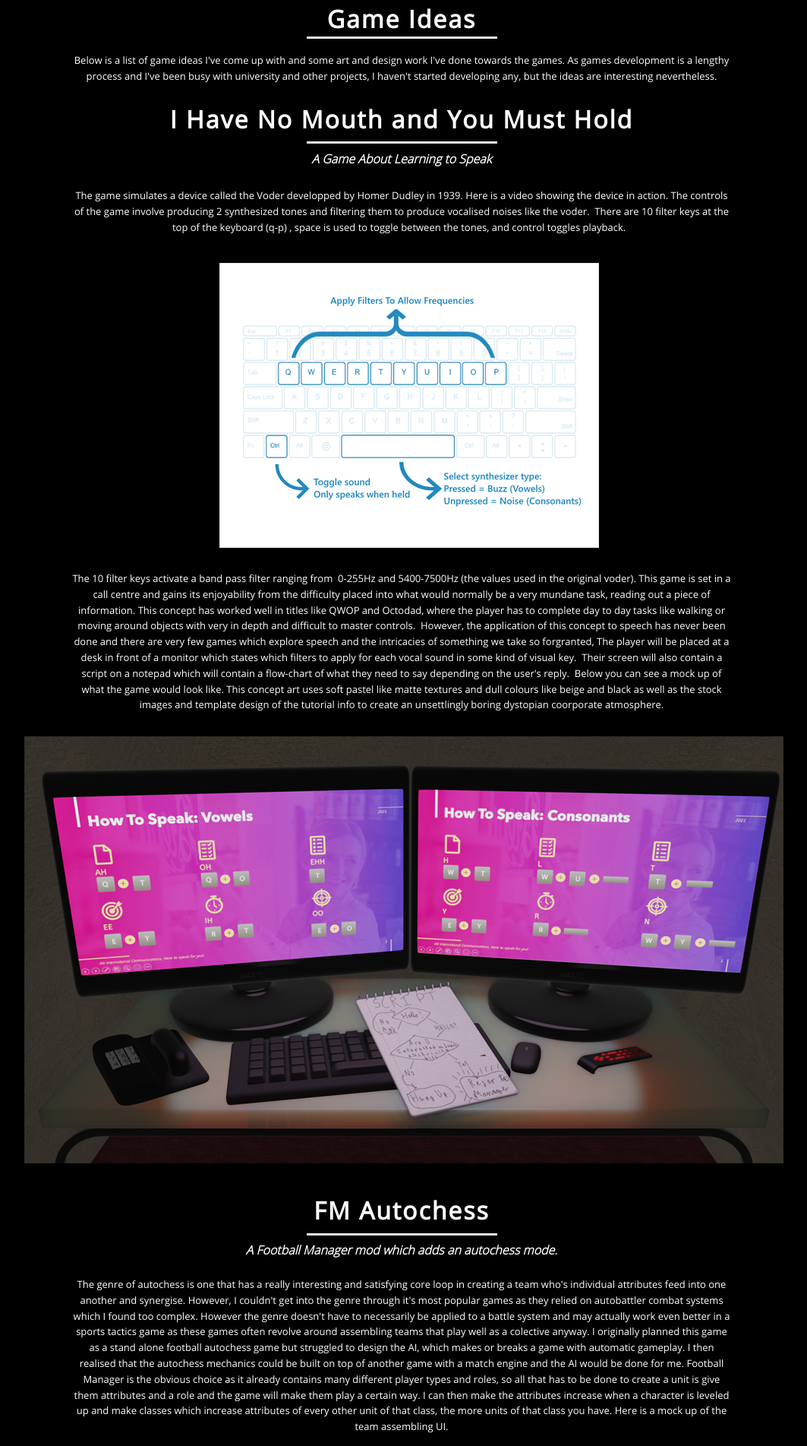
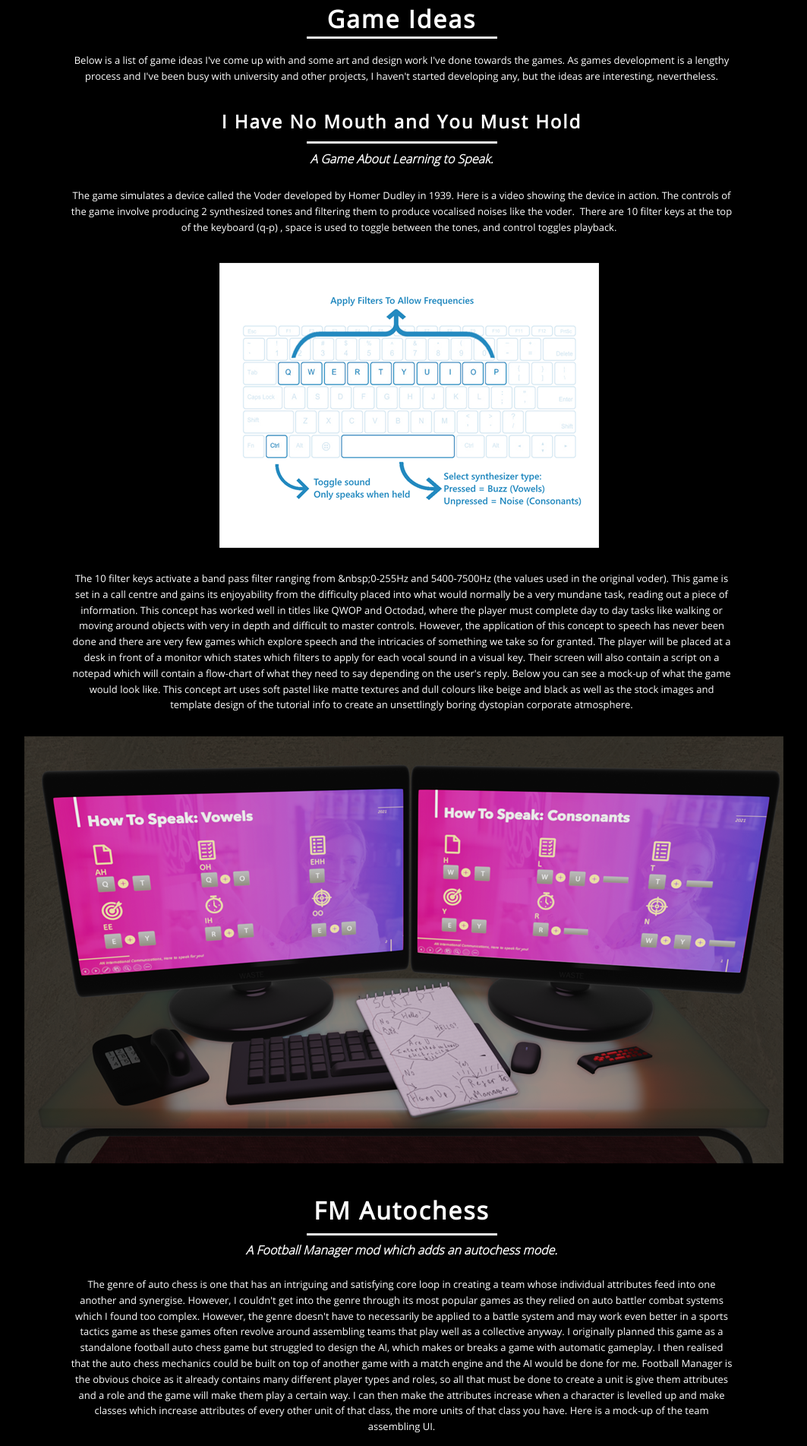
Before and after one commit to matthew-alex-hill/Portfolio, a plain HTML site: page Games.htm in a window 1280 px wide. Shown: the part 217-2120 px from the top of the page at 76% size, without its empty margins (111-1174 px from the left). Drawn offline with Linux system fonts and the light colour scheme.

Commit message:
Fixed grammatical and spelling errors in animations, games and music pages

```diff
--- a/Games.htm
+++ b/Games.htm
@@ -160,12 +160,12 @@
      </div>
      <div id="WEf6bbc414b0" class="BaseDiv RWidth OEWEText OESK_WEText_Default OECenterAH" style="z-index:1004">
       <div class="OESZ OESZ_DivContent OESZG_WEf6bbc414b0">
-       <span class="ContentBox">Below is a list of game ideas I've come up with and some art and design work I've done towards the games. As games development is a lengthy process and I've been busy with university and other projects, I haven't started developing any, but the ideas are interesting nevertheless.<br /></span>
+       <span class="ContentBox">Below is a list of game ideas I've come up with and some art and design work I've done towards the games. As games development is a lengthy process and I've been busy with university and other projects, I haven't started developing any, but the ideas are interesting, nevertheless.<br /></span>
       </div>
      </div>
      <div id="WE98d04dc956" class="BaseDiv RWidth OEWEText OESK_WEText_Default OECenterAH" style="z-index:1008">
       <div class="OESZ OESZ_DivContent OESZG_WE98d04dc956">
-       <span class="ContentBox">I Have No Mouth and You Must Hold<br /></span>
+       <span class="ContentBox"><span style="font-size:24px;">I Have No Mouth and You Must Hold</span><br /></span>
       </div>
      </div>
      <div id="WE08f33d8e9f" class="BaseDiv RBoth OEWEImage OESK_WEImage_Default OECenterAH" style="z-index:1009">
@@ -175,12 +175,12 @@
      </div>
      <div id="WE2d17ef9763" class="BaseDiv RWidth OEWEText OESK_WEText_Default OECenterAH" style="z-index:1010">
       <div class="OESZ OESZ_DivContent OESZG_WE2d17ef9763">
-       <span class="ContentBox">A Game About Learning to Speak<br /></span>
+       <span class="ContentBox">A Game About Learning to Speak.<br /></span>
       </div>
      </div>
      <div id="WEd36f506081" class="BaseDiv RWidth OEWEText OESK_WEText_Default OECenterAH" style="z-index:1011">
       <div class="OESZ OESZ_DivContent OESZG_WEd36f506081">
-       <span class="ContentBox">The game simulates a device called the Voder developped by Homer Dudley in 1939. <a href="https://www.youtube.com/watch?v=TsdOej_nC1M" onclick="window.open(this.href);return false">Here is a video showing the device in action</a>. The controls of the game involve producing 2 synthesized tones and filtering them to produce vocalised noises like the voder. &nbsp;There are 10 filter keys at the top of the keyboard (q-p) , space is used to toggle between the tones, and control toggles playback. &nbsp;<br /></span>
+       <span class="ContentBox">The game simulates a device called the Voder developed by Homer Dudley in 1939. <a href="https://www.youtube.com/watch?v=TsdOej_nC1M" onclick="window.open(this.href);return false">Here is a video showing the device in action</a>. The controls of the game involve producing 2 synthesized tones and filtering them to produce vocalised noises like the voder. &nbsp;There are 10 filter keys at the top of the keyboard (q-p) , space is used to toggle between the tones, and control toggles playback. &nbsp;<br /></span>
       </div>
      </div>
      <div id="WE1b42ee79d1" class="BaseDiv RKeepRatio OEWEImage OESK_WEImage_Default" style="z-index:1012">
@@ -195,7 +195,7 @@
      </div>
      <div id="WE5f06ed7572" class="BaseDiv RWidth OEWEText OESK_WEText_Default OECenterAH" style="z-index:1013">
       <div class="OESZ OESZ_DivContent OESZG_WE5f06ed7572">
-       <span class="ContentBox">The 10 filter keys activate a band pass filter ranging from &nbsp;0-255Hz and 5400-7500Hz (the values used in the original voder). This game is set in a call centre and gains its enjoyability from the difficulty placed into what would normally be a very mundane task, reading out a piece of information. This concept has worked well in titles like QWOP and Octodad, where the player has to complete day to day tasks like walking or moving around objects with very in depth and difficult to master controls. &nbsp;However, the application of this concept to speech has never been done and there are very few games which explore speech and the intricacies of something we take so forgranted, The player will be placed at a desk in front of a monitor which states which filters to apply for each vocal sound in some kind of visual key. &nbsp;Their screen will also contain a script on a notepad which will contain a flow-chart of what they need to say depending on the user's reply. &nbsp;Below you can see a mock up of what the game would look like. This concept art uses soft pastel like matte textures and dull colours like beige and black as well as the stock images and template design of the tutorial info&nbsp;to create an unsettlingly boring dystopian coorporate atmosphere.<br /></span>
+       <span class="ContentBox">The 10 filter keys activate a band pass filter ranging from &amp;nbsp;0-255Hz and 5400-7500Hz (the values used in the original voder). This game is set in a call centre and gains its enjoyability from the difficulty placed into what would normally be a very mundane task, reading out a piece of information. This concept has worked well in titles like QWOP and Octodad, where the player must complete day to day tasks like walking or moving around objects with very in depth and difficult to master controls. However, the application of this concept to speech has never been done and there are very few games which explore speech and the intricacies of something we take so for granted. The player will be placed at a desk in front of a monitor which states which filters to apply for each vocal sound in a visual key. Their screen will also contain a script on a notepad which will contain a flow-chart of what they need to say depending on the user's reply. Below you can see a mock-up of what the game would look like. This concept art uses soft pastel like matte textures and dull colours like beige and black as well as the stock images and template design of the tutorial info to create an unsettlingly boring dystopian corporate atmosphere.<br /></span>
       </div>
      </div>
      <div id="WEfbf20da677" class="BaseDiv RKeepRatio OEWEImage OESK_WEImage_Default" style="z-index:1020">
@@ -220,7 +220,7 @@
      </div>
      <div id="WE83532ea7de" class="BaseDiv RWidth OEWEText OESK_WEText_Default OECenterAH" style="z-index:1017">
       <div class="OESZ OESZ_DivContent OESZG_WE83532ea7de">
-       <span class="ContentBox">The genre of autochess is one that has a really interesting and satisfying core loop in creating a team who's individual attributes feed into one another and synergise. However, I couldn't get into the genre through it's most popular games as they relied on autobattler combat systems which I found too complex. However the genre doesn't have to necessarily be applied to a battle system and may actually work even better in a sports tactics game as these games often revolve around assembling teams that play well as a colective anyway. I originally planned this game as a stand alone football autochess game but struggled to design the AI, which makes or breaks a game with automatic gameplay. I then realised that the autochess mechanics could be built on top of another game with a match engine and the AI would be done for me. Football Manager is the obvious choice as it already contains many different player types and roles, so all that has to be done to create a unit is give them attributes and a role and the game will make them play a certain way. I can then make the attributes increase when a character is leveled up and make classes which increase attributes of every other unit of that class, the more units of that class you have. Here is a mock up of the team assembling UI.<br /></span>
+       <span class="ContentBox">The genre of auto chess is one that has an intriguing and satisfying core loop in creating a team whose individual attributes feed into one another and synergise. However, I couldn't get into the genre through its most popular games as they relied on auto battler combat systems which I found too complex. However, the genre doesn't have to necessarily be applied to a battle system and may work even better in a sports tactics game as these games often revolve around assembling teams that play well as a collective anyway. I originally planned this game as a standalone football auto chess game but struggled to design the AI, which makes or breaks a game with automatic gameplay. I then realised that the auto chess mechanics could be built on top of another game with a match engine and the AI would be done for me. Football Manager is the obvious choice as it already contains many different player types and roles, so all that must be done to create a unit is give them attributes and a role and the game will make them play a certain way. I can then make the attributes increase when a character is levelled up and make classes which increase attributes of every other unit of that class, the more units of that class you have. Here is a mock-up of the team assembling UI.<br /></span>
       </div>
      </div>
      <div id="WE19764eafc0" class="BaseDiv RKeepRatio OEWEImage OESK_WEImage_Default" style="z-index:1019">
@@ -230,7 +230,7 @@
      </div>
      <div id="WEaf71e9c999" class="BaseDiv RWidth OEWEText OESK_WEText_Default OECenterAH" style="z-index:1018">
       <div class="OESZ OESZ_DivContent OESZG_WEaf71e9c999">
-       <span class="ContentBox">This gamemode may also be a unique and welcome experience to Football Manager players as it allows them to develop a tactic from a random list of players they're gradually given without having to spend time on scouting, recruitment, training and fitness. This mode can distill the gameplay down to just developing a system around the players you get and adding players that fit the system.&nbsp;<br /><br /><a href="Files/Other/FM%20Autochess%20Game%20Plan.pdf" onclick="window.open(this.href);return false">Here is my plan for the characters and the mechanics of the game.</a><br /></span>
+       <span class="ContentBox">This game mode may also be a unique and welcome experience to Football Manager players as it allows them to develop a tactic from a random list of players that they are gradually given without having to spend time on scouting, recruitment, training and fitness. This mode can distil the gameplay down to just developing a system around the players you get and adding players that fit the system.<br /><br /><a href="Files/Other/FM%20Autochess%20Game%20Plan.pdf" onclick="window.open(this.href);return false">Here is my plan for the characters and the mechanics of the game.</a><br /></span>
       </div>
      </div>
     </div>
```
Also changed, not shown: Animation.htm (+3 -3 lines), Music.htm (+2 -2 lines), 6 other files.
